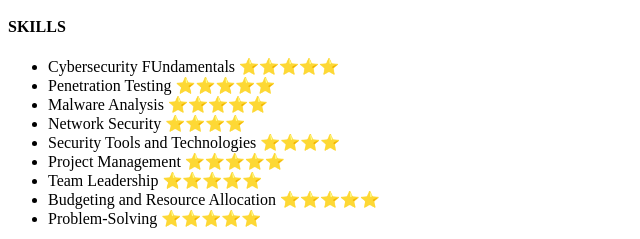
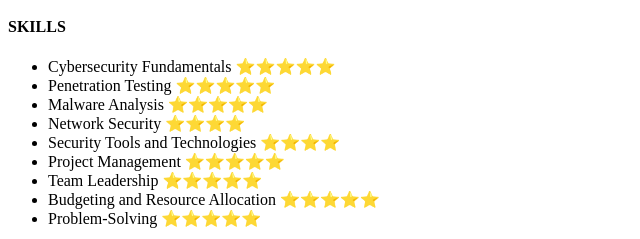
Before and after one commit to geekrovira/htmlresume, a plain HTML site: page index.html in a window 1280 px wide. Shown: the part 1022-1261 px from the top of the page, 0-640 px from the left. Drawn offline with Linux system fonts and the light colour scheme.

Commit message:
Update index.html

```diff
--- a/index.html
+++ b/index.html
@@ -74,7 +74,7 @@ Tutum  Tech – [CDMX]
 
 <h4> SKILLS</h4>
 <ul>
-    <li>Cybersecurity FUndamentals ⭐⭐⭐⭐⭐ </li>
+    <li>Cybersecurity Fundamentals ⭐⭐⭐⭐⭐ </li>
     <li>Penetration Testing ⭐⭐⭐⭐⭐</li>
     <li>Malware Analysis ⭐⭐⭐⭐⭐   </li>
     <li>Network Security ⭐⭐⭐⭐</li>
```
